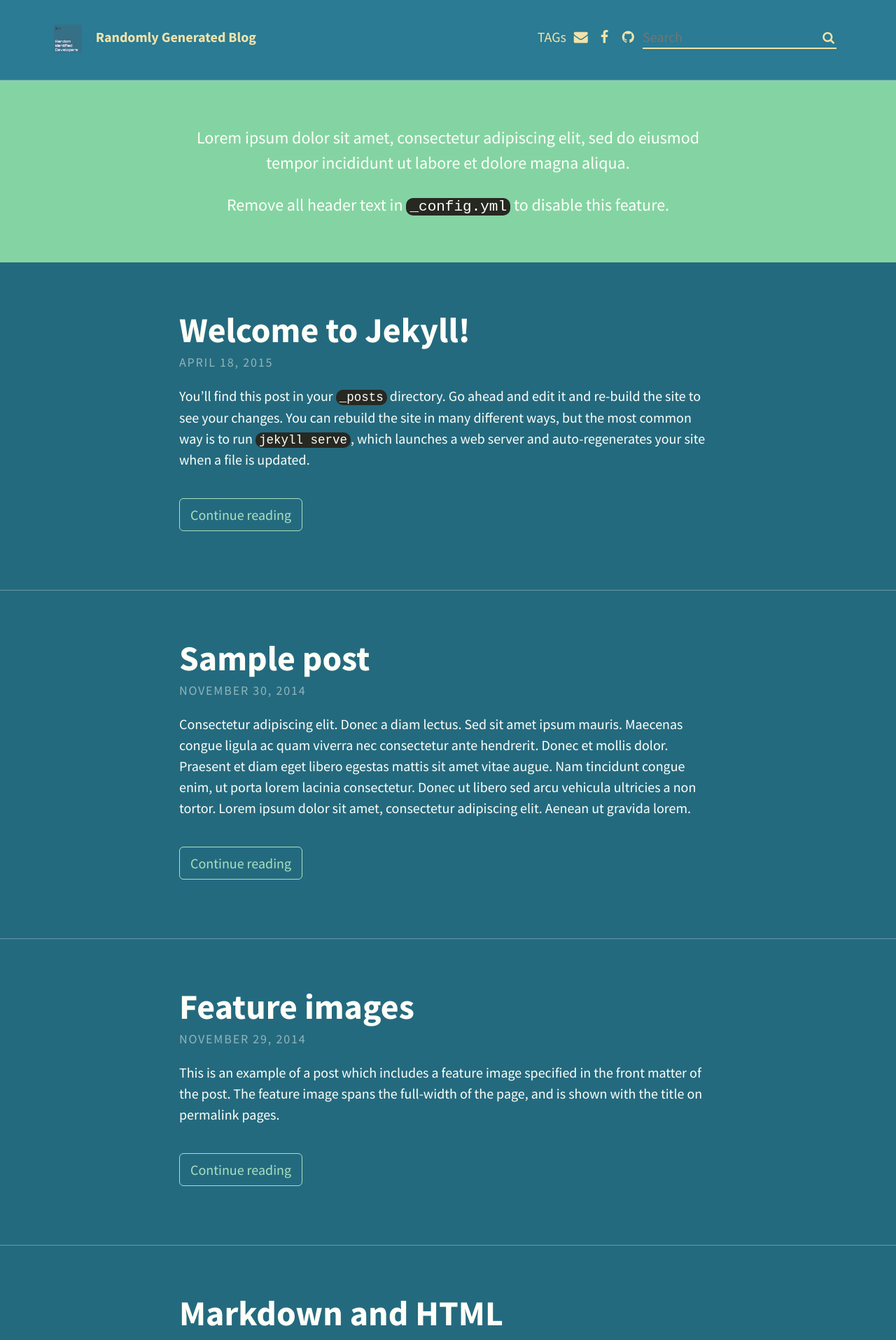
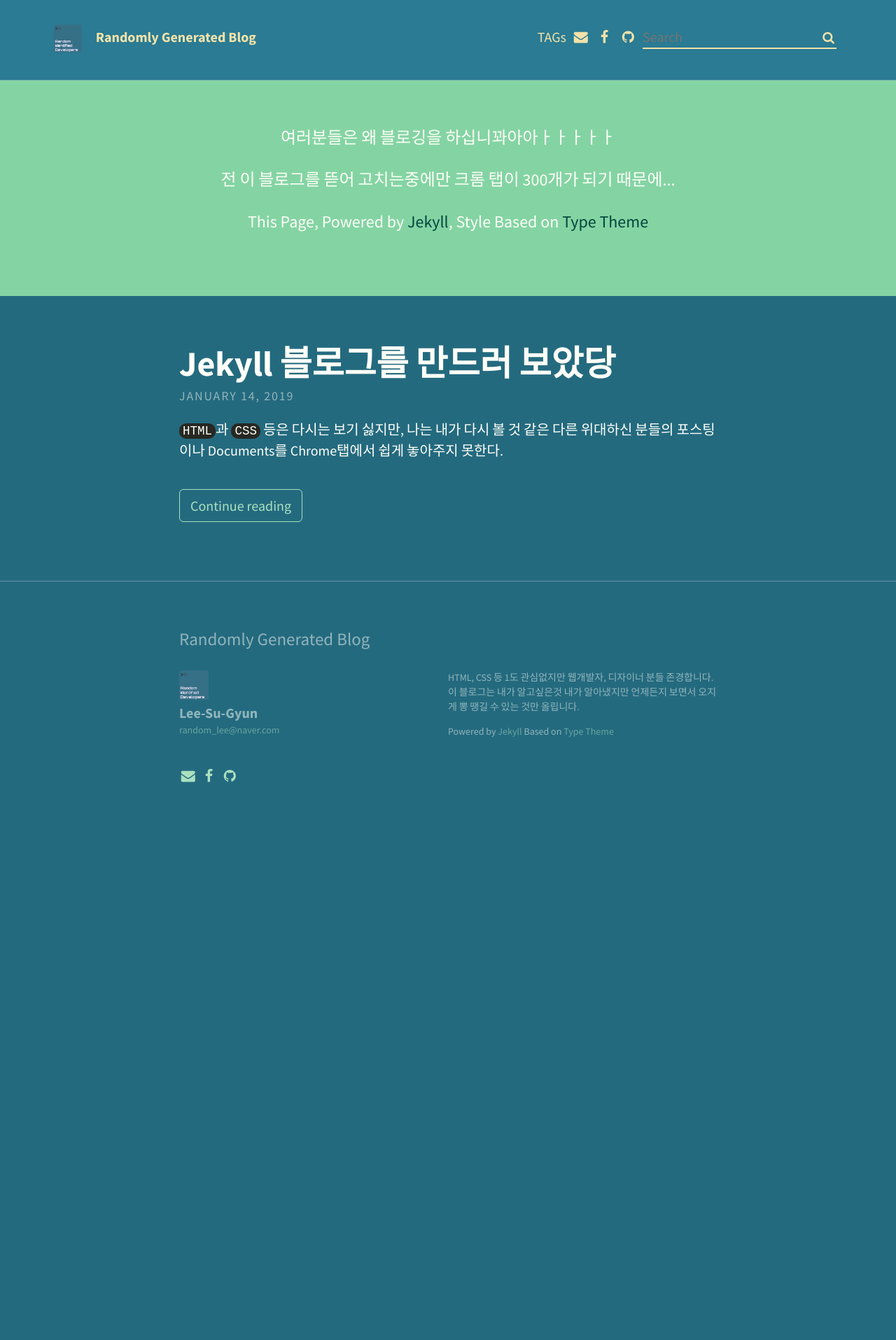
Before and after one commit to RandomlyChristen/RandomlyChristen.github.io, a Jekyll site: the page built from index.html, in a window 1280 px wide. Shown: the top 1915 px of the page at 70% size. Built offline with Jekyll 4.4.1, drawn with Linux system fonts in a browser that asks for light colours; the list of posts is cut into pages by our own code; after the commit the page ends 1208 px from its top, so only the background shows below that; some of the changed text lies outside the part shown.

Commit message:
첫 포스팅

```diff
--- a/_config.yml
+++ b/_config.yml
@@ -14,12 +14,15 @@ theme_settings:
 
   # Header and footer text
   header_text: >
-     <p>Lorem ipsum dolor sit amet, consectetur adipiscing elit, sed do eiusmod tempor incididunt ut labore et dolore magna aliqua.</p>
+     <p>여러분들은 왜 블로깅을 하십니꽈아아ㅏㅏㅏㅏㅏ</p>
 
-     <p>Remove all header text in <code>_config.yml</code> to disable this feature.</p>
+     <p>전 이 블로그를 뜯어 고치는중에만 크롬 탭이 300개가 되기 때문에...</p>
+
+     <p>This Page, Powered by <a href="https://jekyllrb.com/">Jekyll</a>, Style Based on <a href="https://github.com/rohanchandra/type-theme">Type Theme</p>
+
   header_text_feature_image:
   footer_text: >
-   Hello, World!! 안녕, 세계!! Hello, World!! 안녕, 세계!! Hello, World!! 안녕, 세계!! Hello, World!! 안녕, 세계!! Hello, World!!
+   HTML, CSS 등 1도 관심없지만 웹개발자, 디자이너 분들 존경합니다. 이 블로그는 내가 알고싶은것 내가 알아냈지만 언제든지 보면서 오지게 뽕 땡길 수 있는 것만 올립니다.
 
   # Icons
   rss: false
@@ -46,7 +49,7 @@ theme_settings:
 
   # Scripts
   google_analytics: # Tracking ID, e.g. "UA-000000-01"
-  disqus_shortname: "test"
+  disqus_shortname: "randomlychristen-github-io"
   katex: true # Enable if using math markup
   search: true # Enable the search feature
 
@@ -67,7 +70,7 @@ theme_settings:
   google_fonts: "Source+Sans+Pro:400,700,700italic,400italic"
 
   # Post navigation
-  post_navigation: false
+  post_navigation: true
 
 # PAGINATION
 paginate: 5
--- /dev/null
+++ b/_includes/image.html
@@ -0,0 +1,5 @@
+<figure>
+    <img data-action="zoom" src='{{ include.url }}' alt='{{ include.alt }}'>
+    <figcaption>{{ include.description }}</figcaption>
+    <br>
+</figure>
--- a/_posts/2014-11-28-markdown-and-html.md
+++ /dev/null
@@ -1,39 +0,0 @@
----
-layout: post
-title: Markdown and HTML
----
-
-Jekyll supports the use of [Markdown](http://daringfireball.net/projects/markdown/syntax) with inline HTML tags which makes it easier to quickly write posts with Jekyll, without having to worry too much about text formatting. A sample of the formatting follows.
-
-Tables have also been extended from Markdown:
-
-First Header  | Second Header
-------------- | -------------
-Content Cell  | Content Cell
-Content Cell  | Content Cell
-
-Here's an example of an image, which is included using Markdown:
-
-![Geometric pattern with fading gradient]({{ site.baseurl }}/assets/img/sample_feature_img_2.png)
-
-Highlighting for code in Jekyll is done using Pygments or Rouge. This theme makes use of Rouge by default.
-
-{% highlight js %}
-// count to ten
-for (var i = 1; i <= 10; i++) {
-    console.log(i);
-}
-
-// count to twenty
-var j = 0;
-while (j < 20) {
-    j++;
-    console.log(j);
-}
-{% endhighlight %}
-
-Type Theme uses KaTeX to display maths. Equations such as $$S_n = a \times \frac{1-r^n}{1-r}$$ can be displayed inline.
-
-Alternatively, they can be shown on a new line:
-
-$$ f(x) = \int \frac{2x^2+4x+6}{x-2} $$
--- a/_posts/2014-11-29-feature-images.md
+++ /dev/null
@@ -1,6 +0,0 @@
----
-layout: post
-title: Feature images
-feature-img: "assets/img/sample_feature_img.png"
----
-This is an example of a post which includes a feature image specified in the front matter of the post. The feature image spans the full-width of the page, and is shown with the title on permalink pages.
--- a/_posts/2014-11-30-sample-post.md
+++ /dev/null
@@ -1,22 +0,0 @@
----
-layout: post
-title: Sample post
-tags: [test, sample]
----
-Consectetur adipiscing elit. Donec a diam lectus. Sed sit amet ipsum mauris. Maecenas congue ligula ac quam viverra nec consectetur ante hendrerit. Donec et mollis dolor. Praesent et diam eget libero egestas mattis sit amet vitae augue. Nam tincidunt congue enim, ut porta lorem lacinia consectetur. Donec ut libero sed arcu vehicula ultricies a non tortor. Lorem ipsum dolor sit amet, consectetur adipiscing elit. Aenean ut gravida lorem.
-
-* Consectetur adipiscing elit
-* Donec a diam lectus
-* Sed sit amet ipsum mauris
-
-Ut turpis felis, pulvinar a semper sed, adipiscing id dolor. Pellentesque auctor nisi id magna consequat sagittis. Curabitur dapibus enim sit amet elit pharetra tincidunt feugiat nisl imperdiet. Ut convallis libero in urna ultrices accumsan. Donec sed odio eros. Donec viverra mi quis quam pulvinar at malesuada arcu rhoncus. Cum sociis natoque penatibus et magnis dis parturient montes, nascetur ridiculus mus. In rutrum accumsan ultricies. Mauris vitae nisi at sem facilisis semper ac in est.
-
-Nunc diam velit, adipiscing ut tristique vitae, sagittis vel odio. Maecenas convallis ullamcorper ultricies. Curabitur ornare, ligula *semper consectetur sagittis*, nisi diam iaculis velit, id fringilla sem nunc vel mi. Nam dictum, odio nec pretium volutpat, arcu ante placerat erat, non tristique elit urna et turpis. Quisque mi metus, ornare sit amet fermentum et, tincidunt et orci. Fusce eget orci a orci congue vestibulum.
-
-Ut dolor diam, elementum et vestibulum eu, porttitor vel elit. Curabitur venenatis pulvinar tellus gravida ornare. Sed et erat faucibus nunc euismod ultricies ut id justo. Nullam cursus suscipit nisi, et ultrices justo sodales nec. Fusce venenatis facilisis lectus ac semper. Aliquam at massa ipsum. Quisque bibendum purus convallis nulla ultrices ultricies. Nullam aliquam, mi eu aliquam tincidunt, purus velit laoreet tortor, viverra pretium nisi quam vitae mi. Fusce vel volutpat elit. Nam sagittis nisi dui.
-
-> Suspendisse lectus leo, consectetur in tempor sit amet, placerat quis neque
-
-Etiam luctus porttitor lorem, sed suscipit est rutrum non. Curabitur lobortis nisl a enim congue semper. Aenean commodo ultrices imperdiet. Vestibulum ut justo vel sapien venenatis tincidunt.
-
-Phasellus eget dolor sit amet ipsum dapibus condimentum vitae quis lectus. Aliquam ut massa in turpis dapibus convallis. Praesent elit lacus, vestibulum at malesuada et, ornare et est. Ut augue nunc, sodales ut euismod non, adipiscing vitae orci. Mauris ut placerat justo. Mauris in ultricies enim. Quisque nec est eleifend nulla ultrices egestas quis ut quam. Donec sollicitudin lectus a mauris pulvinar id aliquam urna cursus. Cras quis ligula sem, vel elementum mi. Phasellus non ullamcorper urna.
--- a/_posts/2015-04-18-welcome-to-jekyll.markdown
+++ /dev/null
@@ -1,74 +0,0 @@
----
-layout: post
-title:  "Welcome to Jekyll!"
-date:   2015-04-18 08:43:59
-author: Ben Centra
-categories: Jekyll
-tags:	jekyll welcome
-cover:  "/assets/instacode.png"
----
-
-You’ll find this post in your `_posts` directory. Go ahead and edit it and re-build the site to see your changes. You can rebuild the site in many different ways, but the most common way is to run `jekyll serve`, which launches a web server and auto-regenerates your site when a file is updated.
-
-## Adding New Posts
-
-To add new posts, simply add a file in the `_posts` directory that follows the convention `YYYY-MM-DD-name-of-post.ext` and includes the necessary front matter. Take a look at the source for this post to get an idea about how it works.
-
-### Tags and Categories
-
-If you list one or more categories or tags in the front matter of your post, they will be included with the post on the page as links. Clicking the link will bring you to an auto-generated archive page for the category or tag, created using the [jekyll-archive][jekyll-archive] gem.
-
-### Cover Images
-
-To add a cover image to your post, set the "cover" property in the front matter with the relative URL of the image (i.e. <code>cover: "/assets/cover_image.jpg"</code>).
-
-### Code Snippets
-
-You can use [highlight.js][highlight] to add syntax highlight code snippets:
-
-Use the [Liquid][liquid] `{% raw %}{% highlight <language> %}{% endraw %}` tag to add syntax highlighting to code snippets.
-
-For instance, this template...
-{% highlight html %}
-{% raw %}{% highlight javascript %}
-function demo(string, times) {
-  for (var i = 0; i < times; i++) {
-    console.log(string);
-  }
-}
-demo("hello, world!", 10);
-{% endhighlight %}{% endraw %}
-{% endhighlight %}
-
-....will come out looking like this:
-
-{% highlight js %}
-function demo(string, times) {
-  for (var i = 0; i < times; i++) {
-    console.log(string);
-  }
-}
-demo("hello, world!", 10);
-{% endhighlight %}
-
-Syntax highlighting is done using [highlight.js][highlight]. You can change the active theme in [head.html](https://github.com/bencentra/centrarium/blob/2dcd73d09e104c3798202b0e14c1db9fa6e77bc7/_includes/head.html#L15).
-
-### Images
-
-Lightbox has been enabled for images. To create the link that'll launch the lightbox, add <code>data-lightbox</code> and <code>data-title</code> attributes to an <code>&lt;a&gt;</code> tag around your <code>&lt;img&gt;</code> tag. The result is:
-
-<a href="//bencentra.com/assets/images/falcon9_large.jpg" data-lightbox="falcon9-large" data-title="Check out the Falcon 9 from SpaceX">
-  <img src="//bencentra.com/assets/images/falcon9_small.jpg" title="Check out the Falcon 9 from SpaceX">
-</a>
-
-For more information, check out the [Lightbox][lightbox] website.
-
-Check out the [Jekyll docs][jekyll] for more info on how to get the most out of Jekyll. File all bugs/feature requests at [Jekyll’s GitHub repo][jekyll-gh]. If you have questions, you can ask them on [Jekyll’s dedicated Help repository][jekyll-help].
-
-[jekyll]:      http://jekyllrb.com
-[jekyll-gh]:   https://github.com/jekyll/jekyll
-[jekyll-help]: https://github.com/jekyll/jekyll-help
-[highlight]:   https://highlightjs.org/
-[lightbox]:    http://lokeshdhakar.com/projects/lightbox2/
-[jekyll-archive]: https://github.com/jekyll/jekyll-archives
-[liquid]: https://github.com/Shopify/liquid/wiki/Liquid-for-Designers
--- /dev/null
+++ b/_posts/2019-01-14-making-post.md
@@ -0,0 +1,85 @@
+---
+layout: post
+title: Jekyll 블로그를 만드러 보았당
+tags: jekyll Type-Theme css MarkDown
+feature-img: "assets/img/2019-01-14/1_kFaSuc5rVdJ_fM2c_bHszQ.png"
+---
+<code>HTML</code>과 <code>CSS</code> 등은 다시는 보기 싫지만, 나는 내가 다시 볼 것 같은 다른 위대하신 분들의 포스팅이나 Documents를
+Chrome탭에서 쉽게 놓아주지 못한다.
+
+{% include image.html url='/assets/img/2019-01-14/screenshot2019-01-14am12.18.49.png' description='요따만한게 3~4개씩 있으면10분 간격으로 화가 난다' alt='크롬캡쳐' %}
+
+그래서 블로그를 만들어서 그걸 정리해보려고 했다~~ 라는게 정계의 학설...
+
+개발자라고 하시는 분들은 <code>username.github.io</code> 같은 도메인의 웹페이지에 블로깅을 하시던데, 나에게 Github는 그냥 과제물을 저따 올려두면
+교수님 칭찬서비스를 받을 수도 있는 정도였다.
+
+아니 뭐, 어찌 되던 블로그를 만들어야지! 라는 다짐과 이제 나도 블로그하는 개발자 형님들 비스므리한 벌래가 될 수 있을지 모른다는 기대감에 신나게
+시작하였지만...
+
+{% include image.html url='/assets/img/2019-01-14/screenshot2019-01-14am1.21.59.png' description='요까지 오는데 3일이 걸렸다...' alt='IDE캡쳐' %}
+
+써본적도 없는 <code>CSS</code> 는 생각보다(?) 과학적이었는데, 주력이 자바와 같은 C++스타일의 객체지향인 내가 보기에 정적인 View의 스타일링을 위한
+구조라기엔 확실히 객체지향적 설계가 눈에 보였다.
+
+{% include image.html url='/assets/img/2019-01-14/screenshot2019-01-14am1.35.24.png' description='@extends와 도트 연산자 등은 HTML 구조와 연계되어 직관적이고, 리팩토링을 위한 설계가 용이해질것 같다' alt='IDE캡쳐' %}
+
+일단, 이 문서에 쓰인 [Type-Theme]는 반응형 웹디자인을 기반으로 소셜 네트워크 프로필 아이콘, 스타일 수식 지원 등 다양한 기능을 가지고 있다. 예를 들면,
+$$S_n = a \times \frac{1-r^n}{1-r}$$ 요로코롬.
+
+하지만, 너무 심플하다. 진짜.. <code>Footer</code> 는 죄송하지만 만들다가 만거같아요.. ㅠㅠ
+
+그래서 테마색상을 바꿨다. 그냥 처음엔 아무것도 모르고 <code>페이지 소스 보기</code>에서 바꾸고 싶은 태그를 찾아서 전부
+<code>type-theme.scss</code>에다가 적어주다가,
+
+{% include image.html url='/assets/img/2019-01-14/569091304.76.png' description='읽어보란건-제발-처-읽어보자.png' alt='깃허브 캡' %}
+
+그러고 Footer 를 만들어야 하는데, 정-신-병 걸릴 뻔 했다. 3일만에 당장 이쁘게 반응형으로 설계 하려고 해서 그런가..
+
+크게 Profile 영역과 Description 영역으로 나누고, 오른쪽과 왼쪽 끝에 걸쳐지면서, 화면 크기가 작으면 오른쪽 파트를 아래로 내려가면서 View 가 조정되도록
+하고 싶었다.
+
+{% highlight html %}
+<div class="footer-col-half first">
+    <a href="/">
+        <img class="avatar" src="/assets/img/avatar.png" alt=""/>
+    </a>
+    <h1 class="name">Lee-Su-Gyun</h1>
+    <a href="mailto:random_lee@naver.com">random_lee@naver.com</a>
+</div>
+<!--위: 왼쪽, 아래: 오른쪽-->
+<div class="footer-col-half second">
+    <p>HTML, CSS 등 1도 관심없지만 웹개발자, 디자이너 분들 존경합니다. 이 블로그는 내가 알고싶은것 내가 알아냈지만 언제든지 보면서 오지게 뽕 땡길 수 있는 것만 올립니다.</p>
+    <p>Powered by <a href="https://jekyllrb.com/">Jekyll</a> Based on <a href="https://github.com/rohanchandra/type-theme">Type Theme</a></p>
+</div>
+{% endhighlight %}
+
+처음엔 <code>inline-block</code> 두 개를 <code>width: 50%</code> 속성을 줘서 해결하려 했으나, 오른쪽 inline-block 은 항상 [아래로] 내려갔다.
+
+inline-block 이 기본적으로 가지는 특성을 <code>width: 49%</code> 같은 꼼수로 해결 할 수 있었으나, 그러면 완벽히 오른쪽으로 안가자나 이런~~ㅅㅂ~~...
+이딴건 1% 라도 용납할 수 없다.
+
+그렇게 수 많은 시도 끝에 이 테마의 <code>_header.scss</code>를 인용했는데, 각 <code><div></code> 를 <code>width: 50%</code> 로 항상
+일렬로 정렬되게 만들고, 오른쪽 자식의 <code><p></code> 를 <code>float: right</code> 로 항상 오른쪽으로 정렬되게 하는 것이다. 그렇게 하면,
+Description 이 항상 50% 크기의 왼쪽에 밀리는 관계로 오른쪽에 붙어 있으면서, 화면이 줄어들어 오른쪽의 <code>min-width</code>를 유지시킬 수 없으면
+바로 아래로 내려가 왼쪽에 정렬되게 된다.
+
+그렇게 마무리 되는가 싶었지만...
+
+[포스트에 사진을 넣는 트릭]을 사용하다가, <code>"/assets/img/logo.png"| relative_url</code> 이 Jekyll 에 의해 생성된 이 포스트의 절대경로를
+찾아와서 <code>http://localhost:4000/2019/01/14/assets/img/logo.png</code> 이딴식으로 접근하는데, 아무리 헤메어 봐도 이해할 수 없었다.
+
+하지만 기본적으로 URL 을 <code>root</code> 기반으로 찾아준다는 사실을 알고 있었기 때문에 그냥,
+<code>url='/assets/img/2019-01-14/logo.png'</code> 이런식으로 적어주니 이미지도 잘 찾아오게 되었다.
+
+[마지막으로 MD 작성 팁]
+
+~~이제 진짜 끝~~
+
+{% include image.html url='/assets/img/2019-01-14/screenshot2019-01-14am2.42.50.png' description='머 어쩌라고 난 그렇겐 못한다' alt='깃허브 캡' %}
+
+
+[Type-Theme]: https://github.com/rohanchandra/type-theme
+[아래로]: https://stackoverflow.com/questions/6871996/two-inline-block-width-50-elements-wrap-to-second-line
+[포스트에 사진을 넣는 트릭]: https://blog.jaeyoon.io/2017/12/jekyll-image.html
+[마지막으로 MD 작성 팁]: https://hashcode.co.kr/questions/1772/%EB%A7%88%ED%81%AC%EB%8B%A4%EC%9A%B4-%EB%AC%B8%EB%B2%95-%EC%9E%91%EC%84%B1-%ED%8C%81
--- /dev/null
+++ b/_sass/custom/_image.scss
@@ -0,0 +1,7 @@
+figure {
+  figcaption {
+    font-size: 0.7em;
+    color: rgba($text-color, .5);
+    text-align: center;
+  }
+}
--- a/_sass/includes/_tag_list.scss
+++ b/_sass/includes/_tag_list.scss
@@ -1,7 +1,9 @@
 .tags {
+  @extend %padding-regular;
   width: 100%;
   .tag {
     margin-right: 0.5em;
     color: $tags-color;
+    font-style: italic;
   }
 }
--- a/_sass/type-theme.scss
+++ b/_sass/type-theme.scss
@@ -16,8 +16,9 @@
 // Partials
 @import 'includes/header';  // 2019 년 1 월 12 일 수정 됨
 @import 'includes/footer';  // 2019 년 1 월 13 일 수정 됨
-@import 'includes/tag_list';
+@import 'includes/tag_list';  // 2019 년 1 월 14 일 수정 됨
 @import 'includes/post_nav';
 
 // Customs
 @import 'custom/code';  // 2019 년 1 월 12 일 수정 됨
+@import 'custom/image';  // 2019 년 1월 14 일 수정 됨
```
Also changed, not shown: assets/img/2019-01-14/1_kFaSuc5rVdJ_fM2c_bHszQ.png (added), assets/img/2019-01-14/569091304.76.png (added), assets/img/2019-01-14/screenshot2019-01-14am1.21.59.png (added), assets/img/2019-01-14/screenshot2019-01-14am1.35.24.png (added), assets/img/2019-01-14/screenshot2019-01-14am12.18.49.png (added), assets/img/2019-01-14/screenshot2019-01-14am2.42.50.png (added).
